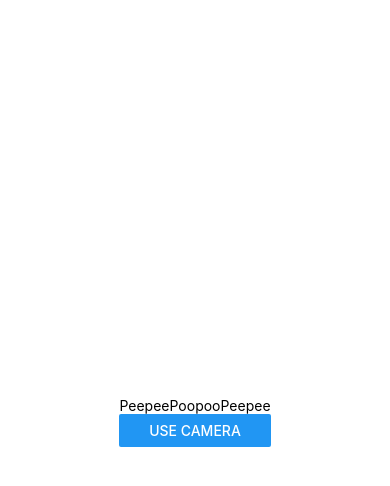
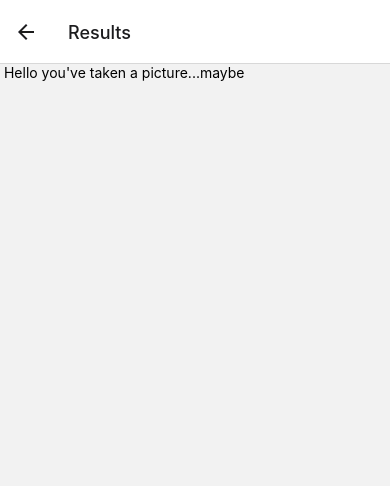
Before and after one commit to Jarr1t/BillCalculator, a React Native app: screen /Results in a window 390 px wide. Shown: the top 486 px of the page. Built offline with nearby package versions, Linux system fonts and the light colour scheme.

Commit message:
Added navigation using React Navigation

```diff
--- a/App.js
+++ b/App.js
@@ -1,13 +1,20 @@
 import { StatusBar } from 'expo-status-bar';
-import { StyleSheet, View, Text } from 'react-native';
+import { StyleSheet } from 'react-native';
+import { NavigationContainer } from '@react-navigation/native';
+import { createNativeStackNavigator } from '@react-navigation/native-stack';
 import Home from './components/Home';
+import Results from './screens/results';
 
 export default function App() {
+  const Stack = createNativeStackNavigator();
+
   return (
-    <View style={styles.container}>
-      <StatusBar style="auto" />
-      <Home />
-    </View>
+    <NavigationContainer>
+      <Stack.Navigator initialRouteName="Home">
+        <Stack.Screen name="Home" component={Home} />
+        <Stack.Screen name="Results" component={Results} />
+      </Stack.Navigator>
+    </NavigationContainer>
   );
 }
 
--- a/components/Home.js
+++ b/components/Home.js
@@ -2,11 +2,13 @@ import { StyleSheet, View, Text, Card, Colors, Button} from 'react-native';
 import { useState } from 'react';
 import Camera from './Camera'
 
-export default function Home() {
-    const [camera, setCamera] = useState(false);
+export default function Home({ navigation }) {
+  const [camera, setCamera] = useState(false);
+  const [cameraUsed, setUsed] = useState(false);
 
     function toggleCamera(){
         setCamera(!camera)
+        setUsed(true)
     }
 
     if(camera){
@@ -25,6 +27,7 @@ export default function Home() {
             title="Use Camera"
             onPress={() => toggleCamera()}
             />
+            {cameraUsed ? <Button title="Results" onPress={() => navigation.navigate("Results")}/> : undefined }
         </View>
     </View>
     )
--- /dev/null
+++ b/screens/results.js
@@ -0,0 +1,12 @@
+import { StatusBar } from 'expo-status-bar';
+import { View, Text } from 'react-native';
+
+
+export default function Results() {
+  return (
+    <View>
+      <StatusBar style="auto" />
+      <Text> Hello you've taken a picture...maybe </Text>
+    </View>
+  );
+}
```
Also changed, not shown: package.json (+8 -4 lines), 1 other file (tests, documents, lock files or other folders).
